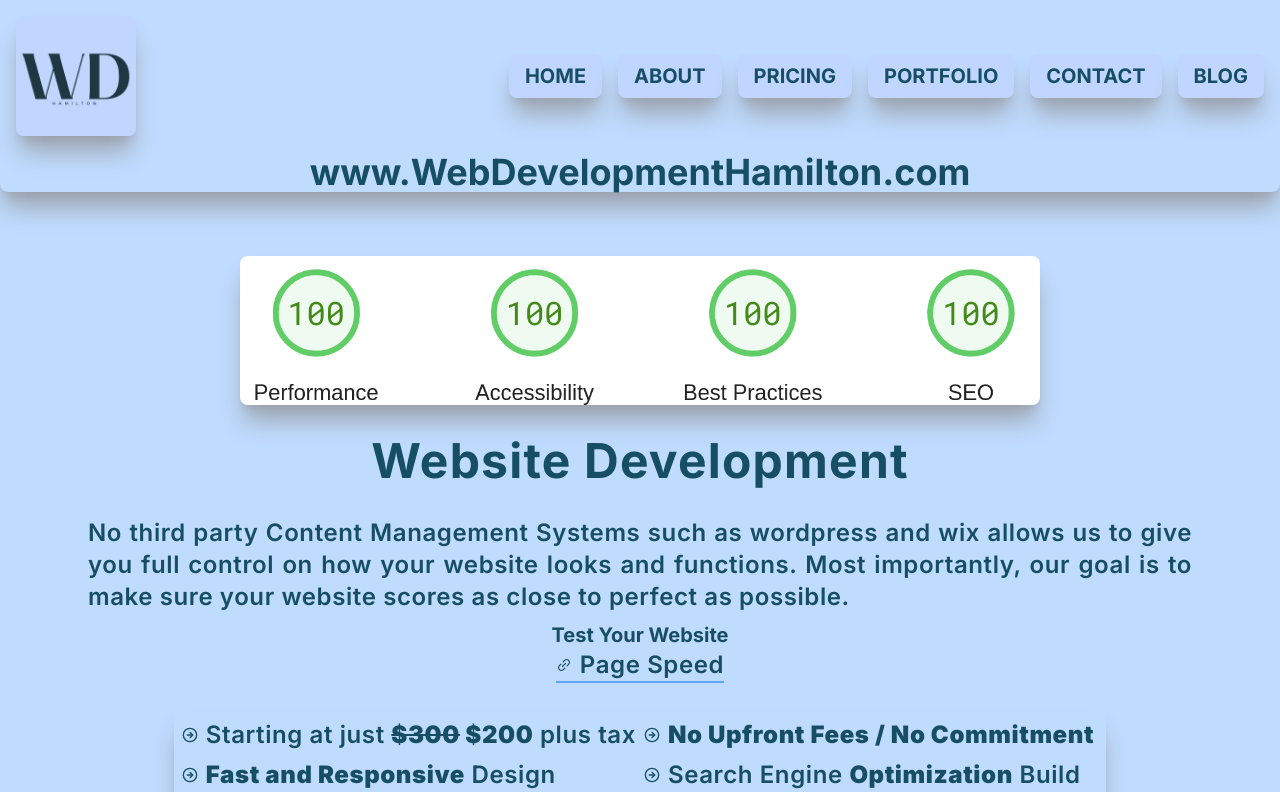
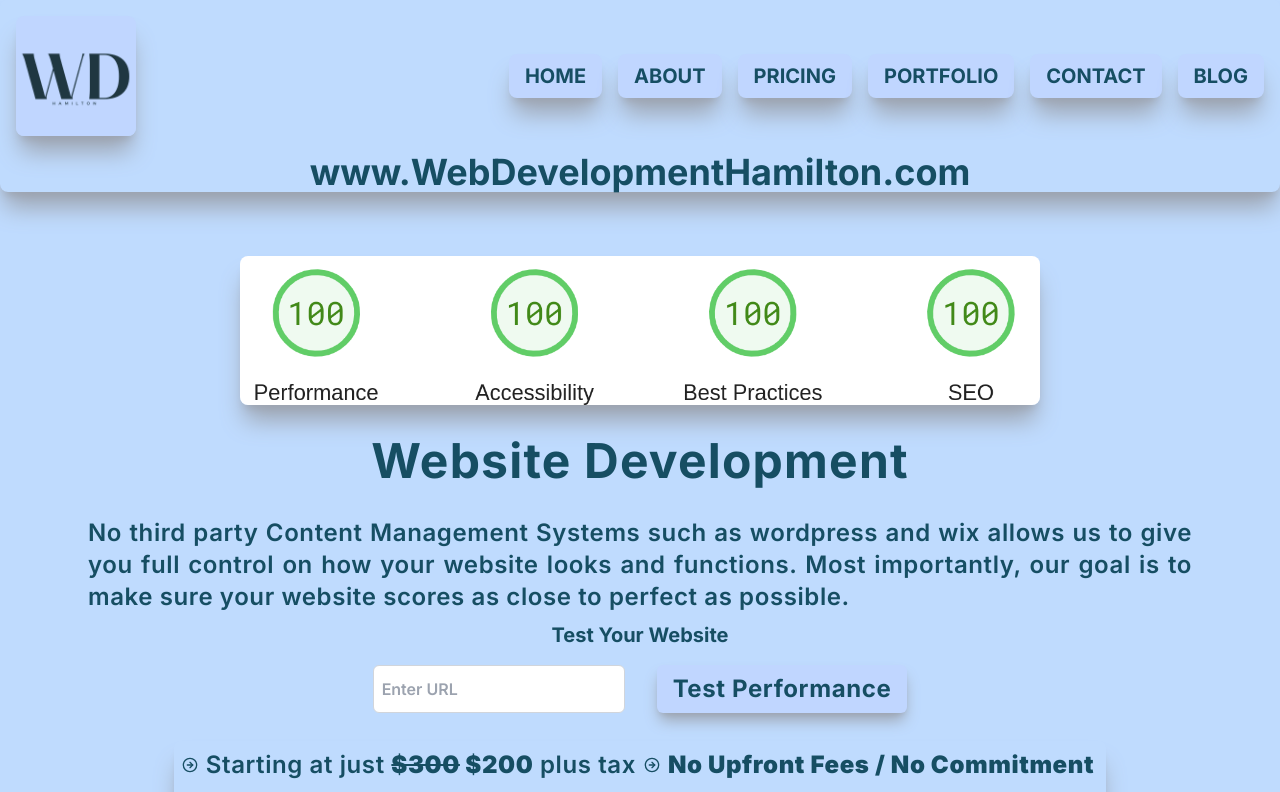
Before and after one commit to GlebTc/wdh_updated_frontend, a Next.js app: page / in a window 1280 px wide. Shown: the top 792 px of the page. Built offline with nearby package versions, Linux system fonts and the light colour scheme.

Commit message:
Trying out PageSpeed api

```diff
--- /dev/null
+++ b/src/app/blog/RunSpeedTest.tsx
@@ -0,0 +1,103 @@
+'use client';
+import { useState } from 'react';
+
+const RunSpeedTest = () => {
+  const [url, setUrl] = useState('');
+  const [testing, setTesting] = useState(false);
+  const [testResult, setTestResult] = useState<number | null>(null);
+  const [error, setError] = useState(null);
+
+  const handleChange = (e: any) => {
+    setUrl(e.target.value);
+  };
+
+  const runSpeedTest = () => {
+    setTesting(true);
+    setTestResult(null);
+    setError(null);
+
+    const testUrl = `https://www.googleapis.com/pagespeedonline/v5/runPagespeed?url=https://${url}`;
+    fetch(testUrl)
+      .then((response) => response.json())
+      .then((data) => {
+        console.log(data.lighthouseResult.categories.performance.score);
+        // Calculate the score out of 100
+        const score = Math.round(
+          data.lighthouseResult.categories.performance.score * 100
+        );
+        setTestResult(score);
+      })
+      .catch((error) => {
+        console.error(error);
+      })
+      .finally(() => setTesting(false));
+  };
+
+  if (testing) {
+    return (
+      <div>
+        <button
+          type='button'
+          className='py-2 px-4 flex justify-center items-center  bg-[#C0D6FF] focus:ring-blue-500 focus:ring-offset-blue-200 w-full transition ease-in duration-200 text-center text-base font-semibold shadow-md focus:outline-none focus:ring-2 focus:ring-offset-2  rounded-lg max-w-md'
+        >
+          <svg
+            width='20'
+            height='20'
+            fill='currentColor'
+            className='mr-2 animate-spin'
+            viewBox='0 0 1792 1792'
+            xmlns='http://www.w3.org/2000/svg'
+          >
+            <path d='M526 1394q0 53-37.5 90.5t-90.5 37.5q-52 0-90-38t-38-90q0-53 37.5-90.5t90.5-37.5 90.5 37.5 37.5 90.5zm498 206q0 53-37.5 90.5t-90.5 37.5-90.5-37.5-37.5-90.5 37.5-90.5 90.5-37.5 90.5 37.5 37.5 90.5zm-704-704q0 53-37.5 90.5t-90.5 37.5-90.5-37.5-37.5-90.5 37.5-90.5 90.5-37.5 90.5 37.5 37.5 90.5zm1202 498q0 52-38 90t-90 38q-53 0-90.5-37.5t-37.5-90.5 37.5-90.5 90.5-37.5 90.5 37.5 37.5 90.5zm-964-996q0 66-47 113t-113 47-113-47-47-113 47-113 113-47 113 47 47 113zm1170 498q0 53-37.5 90.5t-90.5 37.5-90.5-37.5-37.5-90.5 37.5-90.5 90.5-37.5 90.5 37.5 37.5 90.5zm-640-704q0 80-56 136t-136 56-136-56-56-136 56-136 136-56 136 56 56 136zm530 206q0 93-66 158.5t-158 65.5q-93 0-158.5-65.5t-65.5-158.5q0-92 65.5-158t158.5-66q92 0 158 66t66 158z'></path>
+          </svg>
+          <div className='text-center'>
+            <p>Testing Performance</p>
+          </div>
+        </button>
+      </div>
+    );
+  }
+
+  return (
+    <div className='flex flex-col justify-center items-center gap-4'>
+      <div className='flex flex-col justify-center gap-2 md:flex-row md:gap-8'>
+        <input
+          type='text'
+          placeholder='Enter URL'
+          className='border border-gray-300 rounded-md p-2'
+          onChange={handleChange}
+        />
+
+        <button
+          onClick={runSpeedTest}
+          className='text-sm font-bold px-4 py-2 rounded-md shadow-lg shadow-gray-400 bg-[#C0D6FF] hover:shadow-blue-500 ease-in duration-300 cursor-pointer'
+        >
+          <p>Test Performance</p>
+        </button>
+      </div>
+
+      {testResult && (
+        <div>
+          <p>
+            Performance Score:{' '}
+            <span
+              className={`${
+                testResult > 80
+                  ? 'text-green-600'
+                  : testResult > 50
+                  ? 'text-yellow-600'
+                  : 'text-red-600'
+              }`}
+            >
+              {testResult}
+            </span>
+          </p>
+        </div>
+      )}
+
+      {error && <p>{error}</p>}
+    </div>
+  );
+};
+
+export default RunSpeedTest;
--- a/src/app/blog/page.tsx
+++ b/src/app/blog/page.tsx
@@ -1,5 +1,6 @@
 import MainContact from '@/src/components/main/mainContact/MainContact';
 import { Metadata } from 'next';
+import RunSpeedTest from './RunSpeedTest';
 
 export const metadata: Metadata = {
   title: 'Blog',
@@ -7,6 +8,7 @@ export const metadata: Metadata = {
 
 const BlogPage = () => {
   const componentName = 'BLOG_PAGE_MAIN_SECTION';
+
   return (
     <div
       className={`${componentName}_MAIN_CONTAINER h-full flex justify-center items-center flex-col gap-4 py-10 px-4 text-center max-w-[1200px] mx-auto`}
--- a/src/components/main/Main.tsx
+++ b/src/components/main/Main.tsx
@@ -2,6 +2,7 @@ import perfect_score from '@/public/assets/perfect_score.webp';
 import Image from 'next/image';
 import { AiOutlineLink } from 'react-icons/ai';
 import MainBasicPackageBullets from '@/src/components/main/MainBasicPackageBullets';
+import RunSpeedTest from '@/src/app/blog/RunSpeedTest';
 
 const Main = () => {
   const componentName = 'MAIN_PAGE_MAIN_SECTION';
@@ -27,18 +28,9 @@ const Main = () => {
         scores as close to perfect as possible.
       </p>
       <div className='PAGESPEED_LINK mb-5 flex flex-col items-center'>
-        <h2>Test Your Website</h2>
-        <div className='LINK_CONTAINER flex justify-center items-center '>
-          <a
-            href='https://pagespeed.web.dev/'
-            className='flex items-center gap-2 border-b-2 border-blue-400 hover:text-cyan-600 duration-300'
-            aria-label='Light House Page Speed Test Link | Web Development Hamilton'
-            title='Light House Page Speed Test Link | Web Development Hamilton'
-          >
-            <AiOutlineLink />
-            <p>Page Speed</p>
-          </a>
-        </div>
+        <h2 className='mb-4'>Test Your Website</h2>
+
+        <RunSpeedTest />
       </div>
       <MainBasicPackageBullets />
     </div>
```
